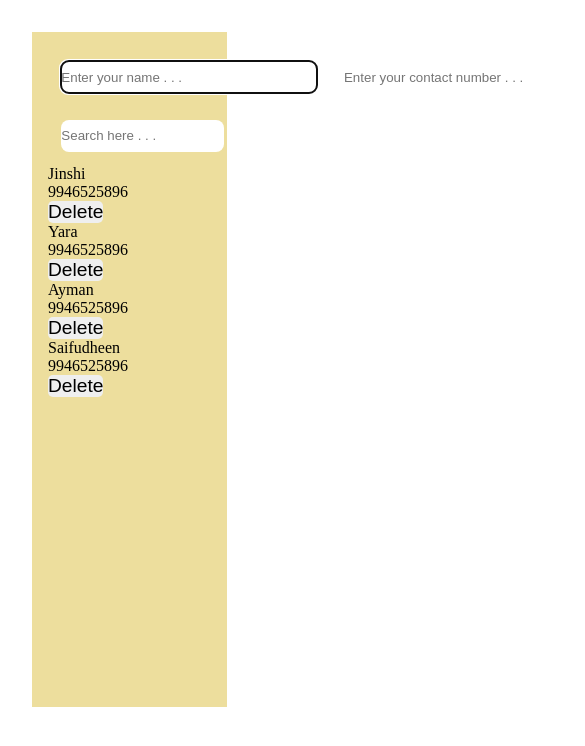
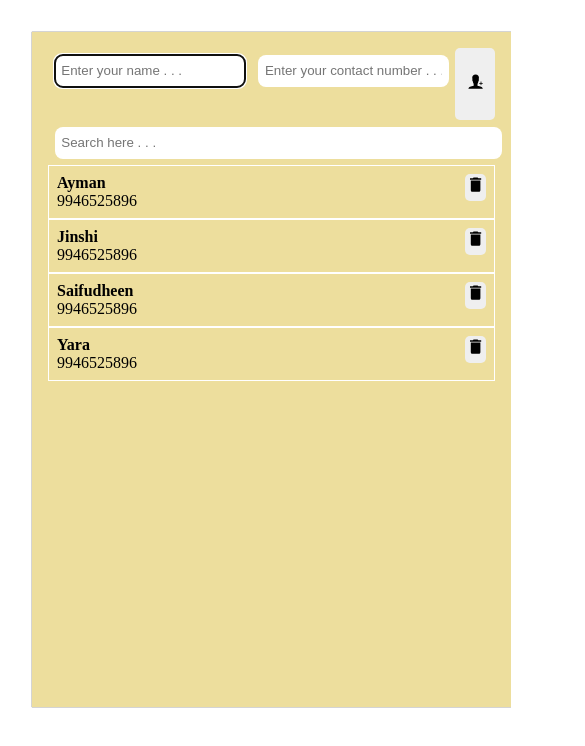
Before and after one commit to Jinshi-P/student-managementApp, a React (Vite) app: page / in a window 390 px wide. Shown: the top 746 px of the page, 585 px wide, since content can reach past the window. Built offline with nearby package versions, Linux system fonts and the light colour scheme.

Commit message:
implemented search in simple way and done sort and error validation

```diff
--- a/src/App.css
+++ b/src/App.css
@@ -1,39 +1,73 @@
-*{
+* {
   padding: 0px;
   margin: 0px;
   box-sizing: border-box;
 }
-.container{
 
-    width:50%;
+.container {
+  width: fit-content;
   background: #edde9d;
-      min-height:80vh;
+  min-height: 80vh;
   padding: 1em;
   margin: 2em;
+  box-shadow: 0px 0px 1px black;
 }
-.inputbox{
-    height:2rem;
-    width: 16rem;
+.inputbox {
+  height: 2rem;
+  width: 18rem;
   border: none;
   border-radius: 8px;
-    margin:1em;
+  margin: 0.5em;
+  padding: 0.5em;
 }
-.input{
+.input {
   display: flex;
+  flex-direction: row;
+  justify-content: space-between;
 }
-.searchInput{
-    height:2rem;
+.searchInput {
+  height: 2rem;
   width: 100%;
   border: none;
   border-radius: 8px;
-    margin:1em;
+  padding: 0.5em;
+  margin: 0.5em;
 }
-button{
-    width: auto;
+button {
   border: none;
   cursor: pointer;
   border-radius: 5px;
   font-size: 1.2em;
-    height: auto;
+  padding: 1px;
+}
+.addbtn {
+  height: 2rem;
+  width: 2.5rem;
+}
 
+@media screen and (max-width: 820px) {
+  .input {
+    display: flex;
+    flex-direction: row;
   }
+  .inputbox {
+    width:25rem;
+  }
+  .addbtn {
+    height: 4.5rem;
+    align-content: center;
+    align-items: center;
+  }
+  .inputs {
+    display: flex;
+    flex-direction: column;
+  }
+}
+@media screen and (max-width:576px){
+    .inputbox{
+        width:auto;
+    }
+    .listinput{
+        width:100%;
+    }
+}
--- a/src/App.jsx
+++ b/src/App.jsx
@@ -1,7 +1,6 @@
 import ListInput from "./contact_list/ListInput";
 import ListData from "./contact_list/ListData";
 import { useState, useRef, useEffect } from "react";
-
 
 function App() {
   let studentsData = [
@@ -10,8 +9,12 @@ function App() {
     { id: "aym", name: "Ayman", contact: 9946525896 },
     { id: "sfd", name: "Saifudheen", contact: 9946525896 },
   ];
-  const [students, setStudents] = useState(studentsData);
-  const[searchDisplay,setSearchDisplay]=useState([])
+  const [students, setStudents] = useState(
+    studentsData.sort((a, b) =>
+      a.name.toLowerCase().localeCompare(b.name.toLowerCase())
+    )
+  );
+  const [searchDisplay, setSearchDisplay] = useState([]);
   const [searchInput, setSearchInput] = useState("");
   const contactRef = useRef();
   const nameref = useRef("");
@@ -20,30 +23,29 @@ function App() {
     nameref.current.focus();
   }, []);
 
-  useEffect(() => {
-    if (searchInput) {
-      setSearchDisplay([...students?.filter((student) =>
-          student?.name?.toLowerCase().includes(searchInput?.toLowerCase())
-        )]);
-    console.log(searchDisplay)
-    } else {
+  // useEffect(() => {
+  //   if (searchInput) {
+  //     setSearchDisplay([...students?.filter((student) =>
+  //         student?.name?.toLowerCase().includes(searchInput?.toLowerCase())
+  //       )]);
 
-      setStudents([...students]);
-      console.log(students)
-    }
-  }, [searchInput]);
+  //   }
+  // }, [searchInput]);
 
   const handleAddButton = (newStudent) => {
-    setStudents([newStudent, ...students]);
+    setStudents(
+      [newStudent, ...students].sort((a, b) =>
+        a.name.toLowerCase().localeCompare(b.name.toLowerCase())
+      )
+    );
     contactRef.current.value;
-    console.log(studentsData);
   };
 
   const handleDletebtn = (studentId) => {
     const updatedStudents = students?.filter(
       (student) => student?.id !== studentId
     );
-    console.log(`${studentId} is deleted`);
+
     setStudents([...updatedStudents]);
   };
 
@@ -57,7 +59,14 @@ function App() {
           searchInput={searchInput}
           setSearchInput={setSearchInput}
         />
-        <ListData  searchDisplay={searchDisplay} searchInput={searchInput} students={students} handleDletebtn={handleDletebtn} />
+        <ListData
+          searchDisplay={searchDisplay}
+          searchInput={searchInput}
+          students={students?.filter((student) =>
+            student?.name?.toLowerCase().includes(searchInput?.toLowerCase())
+          )}
+          handleDletebtn={handleDletebtn}
+        />
       </div>
     </div>
   );
--- a/src/components/Input.jsx
+++ b/src/components/Input.jsx
@@ -1,11 +1,11 @@
-import React from "react"
-const Input=React.memo((props)=>{
+import {memo} from "react"
+const Input=memo((props)=>{
 return(
-    <div >
+    < >
         <input type={props?.type}  placeholder={props.placeholder}
         ref={props.ref} value={props.value} onChange={props.onChange}
         className={props?.className} />
-    </div>
+    </>
 )
 
 })
--- a/src/contact_list/ListData.jsx
+++ b/src/contact_list/ListData.jsx
@@ -3,11 +3,12 @@ import ListItem from "./ListItem"
 function ListData({students,handleDletebtn,searchInput,searchDisplay}){
 return (
 !students.length
-? <p>{"No Contacts Found"}</p>
-:
-searchInput ? searchDisplay?.map((student)=>{
-   return <ListItem key={student.id} student={student} handleDletebtn={handleDletebtn}/>
-})
+? <h2 style={{textAlign:"center",margin:"5px"}}>{"No Contacts Found"}</h2>
+// :
+// searchInput ? searchDisplay?.map((student)=>{
+//    return <ListItem key={student.id} student={student} handleDletebtn={handleDletebtn}/>
+// })
+
 :
 students?.map((student)=>{
    return <ListItem key={student.id} student={student} handleDletebtn={handleDletebtn}/>
--- a/src/contact_list/ListInput.jsx
+++ b/src/contact_list/ListInput.jsx
@@ -1,57 +1,29 @@
-import React, { useCallback, useState } from "react";
+import {forwardRef, useCallback, useState } from "react";
 import Input from "../components/input";
 import { IoIosPersonAdd } from "react-icons/io";
-const ListInput = React.forwardRef(function ListInput(
-  { handleAddButton, contactRef,searchInput,setSearchInput},
+
+const ListInput =forwardRef(function ListInput(
+  { handleAddButton, contactRef, searchInput, setSearchInput},
   ref
 ) {
-  console.log("listinput is running")
   const [input, setInput] = useState("");
 
-  const handleInput = useCallback((event)=>{
+  const [inputError, setInputError] = useState("");
+  const [contacterror, setcontacterror] = useState("");
 
-    setInput(event.target.value);
+  const handleAddClick=()=>{
 
-  },[]);
+    if(input===""){
+      setInputError("Name required")
+    }else{setInputError("")}
+     if(contactRef.current.value===""){
+      setcontacterror("Contact required")
 
-  const handleSearch =useCallback((event)=>{
+    }else{setcontacterror("")}
 
-setSearchInput(event.target.value)
-   }
-  ,[])
-
-  return (
-    <div className="listinput">
-      {/* <input
-        value={input}
-        type="text"
-        ref={ref}
-        placeholder="Enter your name . . ."
-        onChange={handleInput}
-      />
-      <input
-        type="tel"
-        ref={contactRef}
-        placeholder="Enter your contact number . . ."
-      /> */}
-    <div className="input">
- <Input value={input}
-      name="name"
-      className="inputbox"
-       type="text"
-       placeholder="Enter your name . . ."
-       onChange={handleInput}
-      ref={ref}/>
-
-      <Input type="tel"
-      name="contact"
-      className="inputbox"
-        ref={contactRef}
-        placeholder="Enter your contact number . . ."/>
-
-      <button
-      className="addbtn"
-        onClick={() => {
+    if( input && contactRef.current.value){
+      setInputError("")
+      setcontacterror("")
        handleAddButton(
                 {
                   id: crypto.randomUUID(),
@@ -61,13 +33,65 @@ setSearchInput(event.target.value)
                 setInput(""),
                 (contactRef.current.value = "")
               );
-        }}>
+    }
+
+  }
+
+
+  const handleInput = useCallback((event) => {
+
+    setInput(event.target.value);
+  }, []);
+
+  const handleSearch = useCallback((event) => {
+    setSearchInput(event.target.value);
+  }, []);
+
+  return (
+    <div className="listinput">
+      <div className="input">
+        <div className="inputs" style={{display:"flex",flexDirection:"row"}}>
+          <div style={{display:"flex",flexDirection:"column"}}>
+           <Input
+            value={input}
+            name="name"
+            className="inputbox"
+            type="text"
+            placeholder="Enter your name . . ."
+            onChange={handleInput}
+            ref={ref}
+            error={inputError}
+
+          />
+          <span style={{color:"red"}}>{inputError}</span>
+
+          </div>
+
+        <div style={{display:"flex",flexDirection:"column"}}>
+          <Input
+            type="tel"
+            name="contact"
+            className="inputbox"
+            ref={contactRef}
+            placeholder="Enter your contact number . . ."
+            error={contacterror}
+          />
+           <span style={{color:"red"}}>{contacterror}</span></div>
+
+        </div>
+        <div style={{alignContent:"center"}}>
+          <button
+            className="addbtn"
+            onClick={handleAddClick }
+          >
             <IoIosPersonAdd />
           </button>
+
+        </div>
       </div>
 
-
-    <Input type="text"
+      <Input
+        type="text"
         name="search"
         className="searchInput"
         value={searchInput}
--- a/src/contact_list/ListItem.jsx
+++ b/src/contact_list/ListItem.jsx
@@ -1,9 +1,16 @@
-
+import { MdDelete } from "react-icons/md";
 function ListItem({student,handleDletebtn}){
 return (
-    <div>
+   <>
 
-      {student?.name}<p>{student?.contact}</p><button onClick={()=>handleDletebtn(student?.id)}> Delete</button>
+    <div style={{display:"flex",justifyContent:"space-between",border:".5px solid white",padding:".5em" ,scrollTop:""}}>
+      <div><h4>{student?.name}</h4><p>{student?.contact}</p></div>
+      <div> <button onClick={()=>handleDletebtn(student?.id)}> <MdDelete /></button></div>
+
+
+
    </div>
+
+   </>
 )}
 export default ListItem
--- a/src/main.jsx
+++ b/src/main.jsx
@@ -2,6 +2,7 @@ import { StrictMode } from 'react'
 import { createRoot } from 'react-dom/client'
 import App from './App.jsx'
 import "./App.css"
+
 
 createRoot(document.getElementById('root')).render(
   // <StrictMode>
```
Lines whose indentation alone changed are shown as unchanged.
